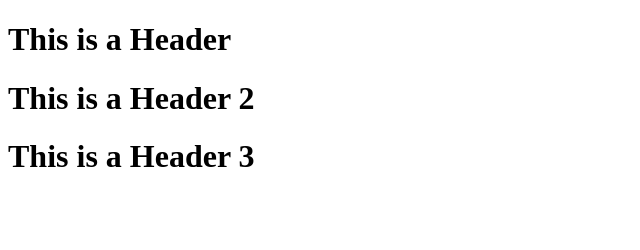
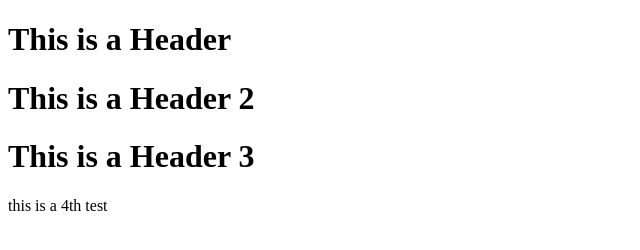
Before and after one commit to web193/github-upload, a plain HTML site: page index.html in a window 1280 px wide. Shown: the whole page, without its empty margins (0-640 px from the left). Drawn offline with Linux system fonts and the light colour scheme.

Commit message:
4th change

```diff
--- a/index.html
+++ b/index.html
@@ -6,5 +6,6 @@
         <h1>This is a Header</h1>
         <h1>This is a Header 2</h1>
         <h1>This is a Header 3</h1>
+        <p>this is a 4th test</p>
     </body>
 </html>
```
